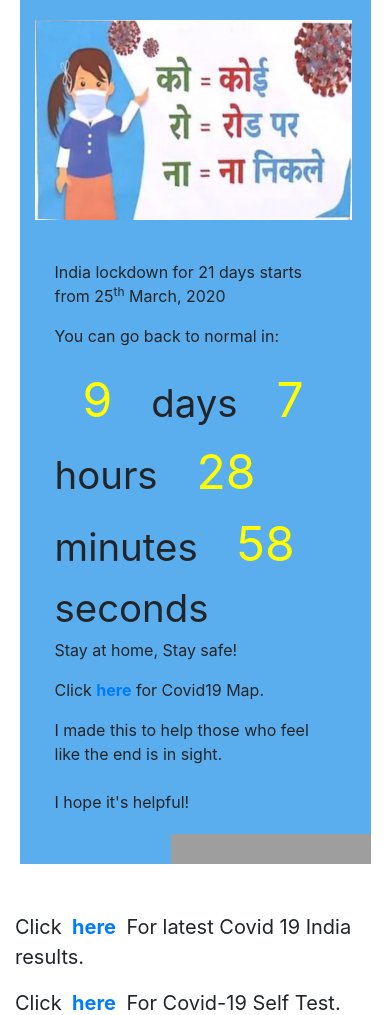
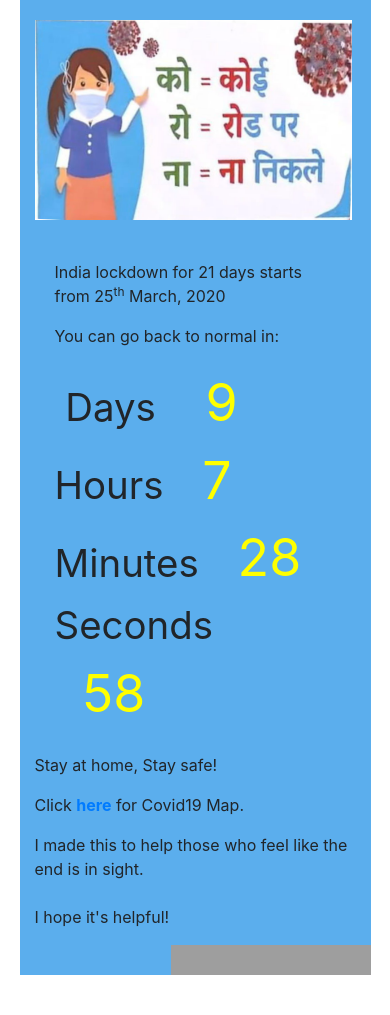
Before and after one commit to sanjeevbaurai/indialockdown, a PHP site: page / in a window 390 px wide. Shown: the top 1015 px of the page. Run offline with PHP 8.4, Linux system fonts and the light colour scheme; some libraries are stand-ins or nearby versions; grey boxes are pictures that could not be loaded.

Commit message:
Update informations

```diff
--- a/css/style.css
+++ b/css/style.css
@@ -135,7 +135,7 @@
         width: 100%;
       }
       #days, #hours, #minutes, #seconds {
-        font-size: 1.25em;
+        font-size: 1.35em;
         padding: 10%;
     }
     .timer {
@@ -168,6 +168,7 @@
         height: 64px;
         line-height: 64px;
     }
+
 }
 nav .nav-wrapper {
     position: relative;
--- a/index.html
+++ b/index.html
@@ -37,7 +37,12 @@
                     <div class="innerContainer">
                         <p class="lockdown">India lockdown for 21 days starts from 25<sup>th</sup> March, 2020</p>
                         <p class="">You can go back to normal in:</p>
-                        <div class="timer"><span id="days"></span> days <span id="hours"></span> hours <span id="minutes"></span> minutes <span id="seconds"></span> seconds
+                            <div class="timer row">
+                                <div class="col-sm-12 col-md-3 col-lg-3 ">&nbsp;Days&nbsp; <span id="days"></span> </div>
+                                <div class="col-sm-12 col-md-3 col-lg-3 ">Hours <span id="hours"></span>  </div>
+                                <div class="col-sm-12 col-md-3 col-lg-3 ">Minutes <span id="minutes"></span>  </div>
+                                <div class="col-sm-12 col-md-3 col-lg-3 ">Seconds <span id="seconds"></span> </div>
+                            </div>
                         </div>
                         <p class="">Stay at home, Stay safe!</p>
                         <p> Click <a href="https://google.org/crisisresponse/covid19-map" target="_black"><b>here</b></a> for Covid19 Map. </p>
@@ -46,12 +51,13 @@
                      </div>
 
             </div>
+            <div class="row" style="justify-content: flex-end;">
+                <a href="https://www.hitwebcounter.com" target="_blank">
+                    <img class="hitwebcounter" src="https://hitwebcounter.com/counter/counter.php?page=7214688&style=0025&nbdigits=4&type=ip&initCount=0" title="0" Alt=""   border="0" >
+               </a>
+            </div>
         </div>
-        <div class="row" style="justify-content: flex-end;">
-            <a href="https://www.hitwebcounter.com" target="_blank">
-                <img class="hitwebcounter" src="https://hitwebcounter.com/counter/counter.php?page=7214688&style=0025&nbdigits=4&type=ip&initCount=0" title="0" Alt=""   border="0" >
-           </a>
-        </div>
+
    </div>
    <br/>
    <br/>
```
